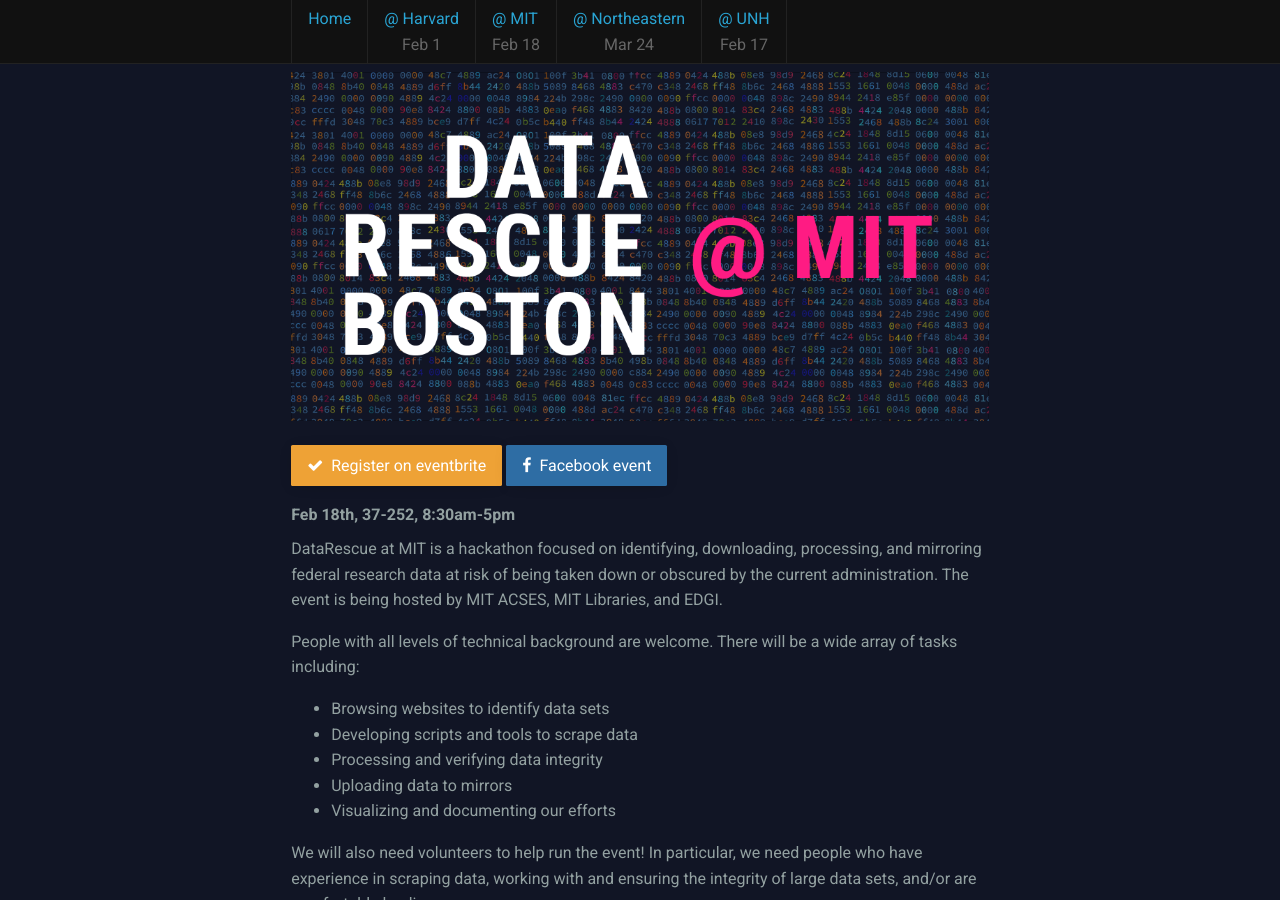
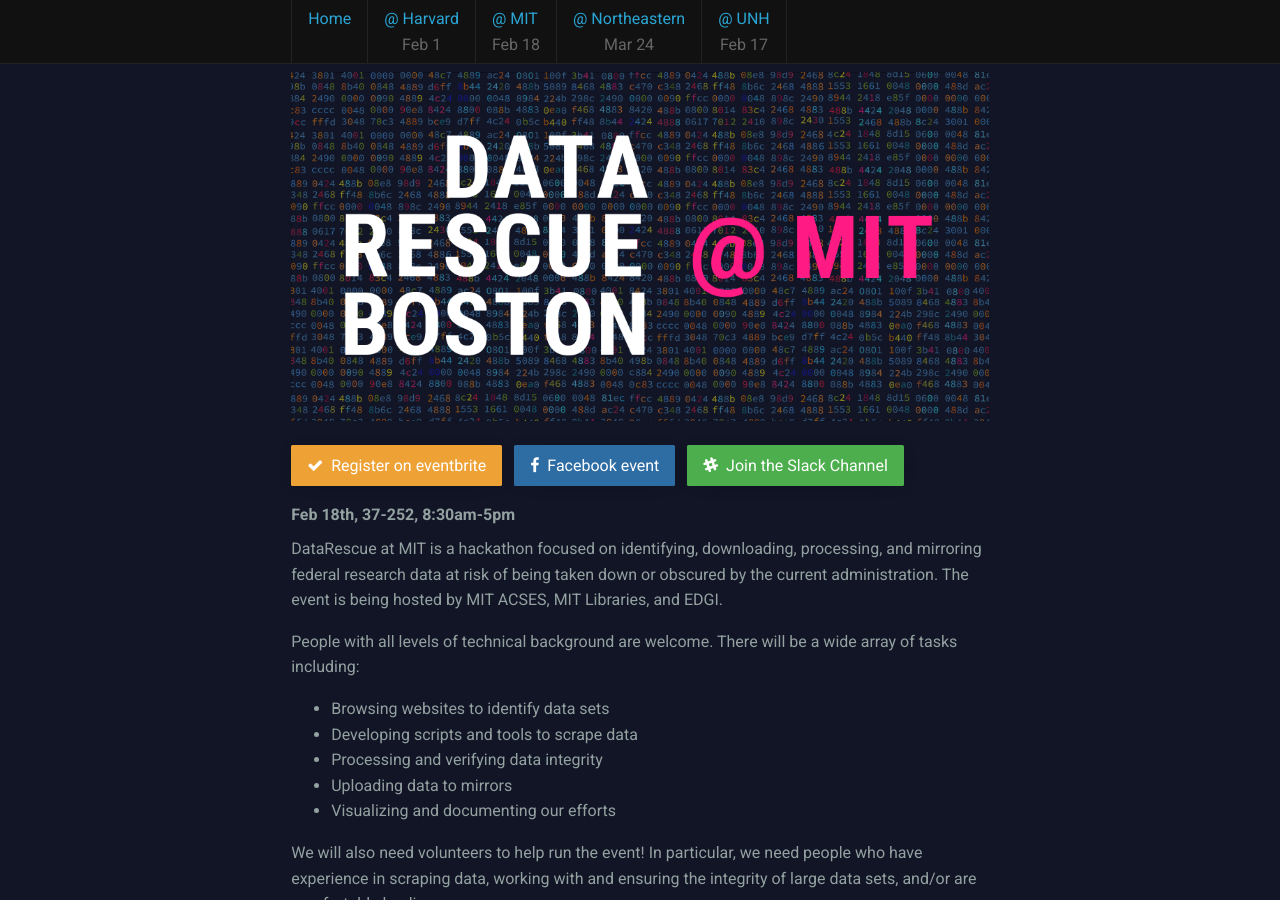
Before and after one commit to data-rescue-boston/data-rescue-boston.github.io, a Jekyll site: the page built from mit.md, in a window 1280 px wide and 900 px high. Built offline with Jekyll 4.4.1, drawn with Linux system fonts in a browser that asks for light colours.

Commit message:
Update mit-01-intro.html

```diff
--- a/_sections/mit-01-intro.html
+++ b/_sections/mit-01-intro.html
@@ -6,8 +6,9 @@
 <img class="logo" src="{{ "/assets/mit-dark-banner.png" | relative_url }}" />
 
 <p>
-  <a class="btn btn-warning btn-lg" href="https://www.eventbrite.com/e/datarescue-boston-at-mit-tickets-31647096317"><i class="fa fa-check"></i> Register on eventbrite</a>
-  <a class="btn btn-primary btn-lg" href="https://www.facebook.com/events/1625484311094707"><i class="fa fa-facebook"></i> Facebook event</a>
+  <a class="btn btn-warning" href="https://www.eventbrite.com/e/datarescue-boston-at-mit-tickets-31647096317"><i class="fa fa-check"></i> Register on eventbrite</a> &nbsp;
+  <a class="btn btn-primary" href="https://www.facebook.com/events/1625484311094707"><i class="fa fa-facebook"></i> Facebook event</a> &nbsp;
+  <a class="btn btn-success" href="https://datarescuemit.herokuapp.com/"><i class="fa fa-slack"></i> Join the Slack Channel</a>
 </p>
 
 <h4>Feb 18th, 37-252, 8:30am-5pm</h4>
```
